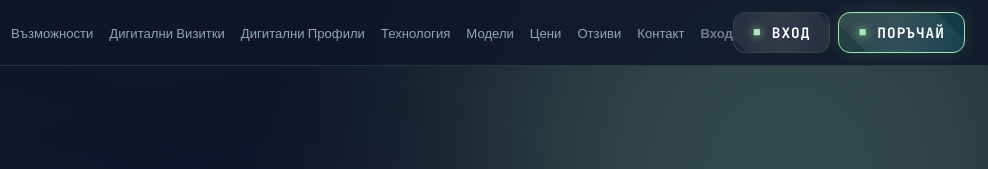
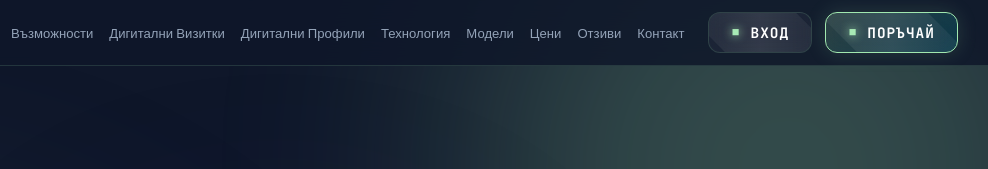
Before and after one commit to davidabg91/NFCBulgaria, a plain HTML site: page index.html in a window 1280 px wide. Shown: the top 169 px of the page, 292-1280 px from the left. Drawn offline with Linux system fonts and the light colour scheme.

Commit message:
Hide duplicate login link on desktop and optimize spacing for CTA buttons in navbar

```diff
--- a/index.html
+++ b/index.html
@@ -393,7 +393,7 @@
         <li><a href="#pricing">Цени</a></li>
         <li><a href="#reviews">Отзиви</a></li>
         <li><a href="#contact">Контакт</a></li>
-        <li><a href="login.html" style="color: var(--secondary); font-weight: 700;">Вход</a></li>
+        <li class="mobile-only"><a href="login.html" style="color: var(--secondary); font-weight: 700;">Вход в Панел</a></li>
         <li class="mobile-only"><a href="#contact" class="btn-primary" style="margin-top: 1rem;">Поръчай</a></li>
       </ul>
       <div class="menu-toggle" id="mobile-menu">
@@ -401,9 +401,9 @@
         <span></span>
         <span></span>
       </div>
-      <div style="display: flex; gap: 0.5rem; align-items: center;">
-        <a href="login.html" class="btn-primary nav-cta-desktop" style="padding: 0.5rem 1.2rem; font-size: 0.9rem; background: rgba(255,255,255,0.05); border: 1px solid var(--glass-border); color: #fff; box-shadow: none;">Вход</a>
-        <a href="#contact" class="btn-primary nav-cta-desktop" style="padding: 0.5rem 1.2rem; font-size: 0.9rem;">Поръчай</a>
+      <div style="display: flex; gap: 0.8rem; align-items: center; margin-left: 1.5rem;">
+        <a href="login.html" class="btn-primary nav-cta-desktop" style="padding: 0.5rem 1.4rem; font-size: 0.9rem; background: rgba(255,255,255,0.05); border: 1px solid var(--glass-border); color: #fff; box-shadow: none;">Вход</a>
+        <a href="#contact" class="btn-primary nav-cta-desktop" style="padding: 0.5rem 1.4rem; font-size: 0.9rem;">Поръчай</a>
       </div>
     </div>
   </nav>
```
